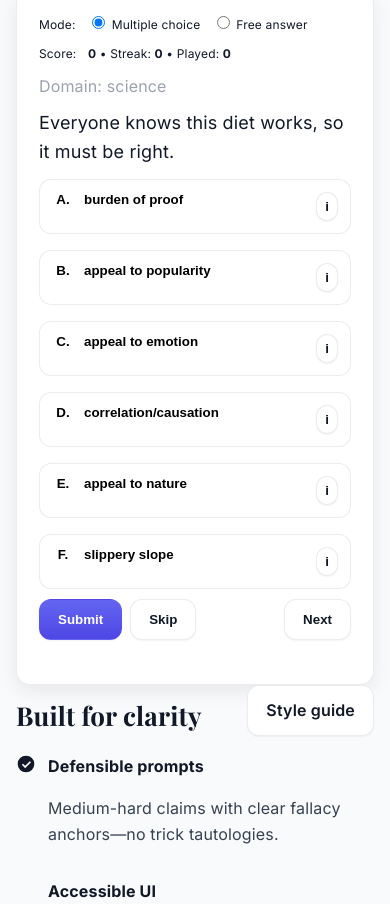
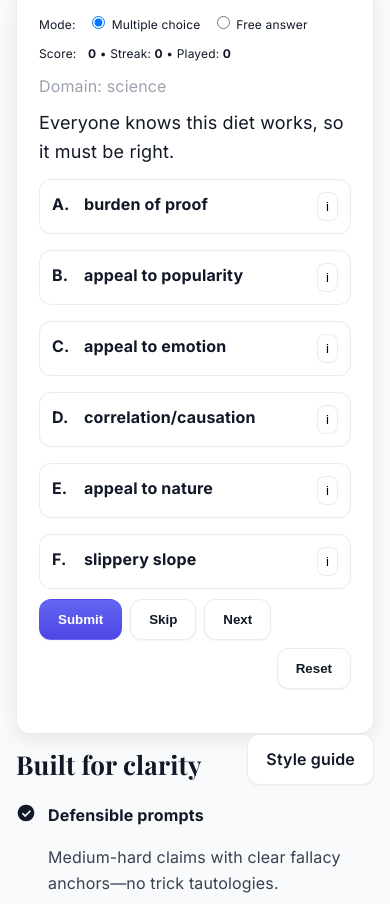
Before and after one commit to itsothmane03-byte/fallacy-trainer-v2, a plain HTML site: page index.html in a window 390 px wide. Shown: the part 1350-2254 px from the top of the page. Drawn offline with nearby package versions, Linux system fonts and the light colour scheme.

Commit message:
Update index.html

```diff
--- a/index.html
+++ b/index.html
@@ -176,6 +176,16 @@
     .opt.active{ outline: 2px solid var(--indigo) }
     .opt.correct{ background: color-mix(in srgb, #10B981 16%, var(--color-card)); border-color: #10B981 }
     .opt.wrong{ background: color-mix(in srgb, #EF4444 16%, var(--color-card)); border-color: #EF4444 }
+    /* info button inside each option row */
+    .info-btn{
+      margin-left:auto;
+      padding:6px 8px;
+      border:1px solid var(--color-border);
+      background:var(--color-card);
+      border-radius:8px;
+      cursor:pointer;
+    }
+
     .helper{font-size:13px; color:var(--color-muted)}
     .toolbar{ display:flex; gap:8px; flex-wrap:wrap; margin-top:10px }
 
@@ -317,7 +327,8 @@
       <div class="toolbar">
         <button id="submit" class="btn primary">Submit</button>
         <button id="skip" class="btn">Skip</button>
-        <button id="next" class="btn" style="margin-left:auto">Next</button>
+        <button id="next" class="btn">Next</button>
+        <button id="reset" class="btn" style="margin-left:auto">Reset</button>
       </div>
 
       <div id="result" class="helper" aria-live="polite" style="min-height:22px"></div>
@@ -459,7 +470,9 @@
         <p class="muted">Made for thoughtful conversations. © 2025</p>
         <div class="social" aria-label="Social links">
           <a class="btn" href="#" aria-label="Twitter">
-            <svg width="18" height="18" viewBox="0 0 24 24" fill="currentColor"><path d="M21 5.2c-.7.3-1.4.5-2.2.6.8-.5 1.4-1.2 1.7-2- .8.5-1.6.8-2.5 1A4 4 0 0 0 12 8c0 .3 0 .6.1.8A11.4 11.4 0 0 1 3 4.8a4 4 0 0 0 1.2 5.3 3.8 3.8 0 0 1-1.8-.5v.1a4 4 0 0 0 3.2 3.9c-.4.1-.8.1-1.2 0a4 4 0 0 0 3.8 2.8A8 8 0 0 1 3 18.6 11.3 11.3 0 0 0 9.1 20c7.4 0 11.5-6.1 11.5-11.4v-.5c.8-.5 1.4-1.2 1.9-2Z"/></svg>
+            <svg width="18" height="18" viewBox="0 0 24 24" fill="currentColor" aria-hidden="true">
+              <path d="M3 3h3.6l5 6.6L17.7 3H21l-7.2 9.2L21 21h-3.6l-5.2-6.9L6.3 21H3l7.6-9.8L3 3z"/>
+            </svg>
           </a>
           <a class="btn" href="#" aria-label="GitHub">
             <svg width="18" height="18" viewBox="0 0 24 24" fill="currentColor"><path d="M12 .5a12 12 0 0 0-3.8 23.4c.6.1.8-.2.8-.6v-2.1c-3.3.7-4-1.6-4-1.6-.6-1.6-1.4-2-1.4-2-1.2-.8.1-.8.1-.8 1.3.1 2 .1 2 .1 1.1 2 3 1.5 3.7 1.2.1-.8.4-1.5.8-1.9-2.6-.3-5.4-1.3-5.4-6a4.6 4.6 0 0 1 1.2-3.3 4.3 4.3 0 0 1 .1-3.2s1-.3 3.2 1.2a11 11 0 0 1 5.8 0c2.2-1.5 3.2-1.2 3.2-1.2.4 1 .3 2 0 3a4.7 4.7 0 0 1 1.2 3.3c0 4.7-2.8 5.7-5.4 6 .5.4.9 1.2.9 2.4v3.6c0 .3.2.7.8.6A12 12 0 0 0 12 .5Z"/></svg>
@@ -524,11 +537,19 @@
        ========================================= */
     (function(){
       const root = document.documentElement;
+      const btn = document.getElementById("themeToggle");
+      const preferred = () =>
+        (window.matchMedia && window.matchMedia("(prefers-color-scheme: dark)").matches)
+          ? "dark" : "light";
+      const apply = (t) => {
+        root.setAttribute("data-theme", t);
+        localStorage.setItem("theme", t);
+        btn.setAttribute("aria-pressed", t==="dark");
+        btn.title = t==="dark" ? "Switch to light theme" : "Switch to dark theme";
+      };
       const saved = localStorage.getItem("theme");
-      if(saved){ root.setAttribute("data-theme", saved); }
-      const btn = document.getElementById("themeToggle");
-      const set = t => { root.setAttribute("data-theme", t); localStorage.setItem("theme", t); btn.setAttribute("aria-pressed", t==="dark"); };
-      btn.addEventListener("click", ()=> set(root.getAttribute("data-theme")==="dark" ? "light" : "dark"));
+      apply(saved || preferred());
+      btn.addEventListener("click", ()=> apply(root.getAttribute("data-theme")==="dark" ? "light" : "dark"));
     })();
 
     /* =========================================
@@ -647,7 +668,7 @@
       // ui refs
       const $claim = $("#claim"), $opts = $("#options"), $free = $("#free"), $ans=$("#answer");
       const $score = $("#score"), $streak = $("#streak"), $played = $("#played"), $res=$("#result"), $dom=$("#domain");
-      const $submit = $("#submit"), $submitFree=$("#submitFree"), $skip=$("#skip"), $next=$("#next");
+      const $submit = $("#submit"), $submitFree=$("#submitFree"), $skip=$("#skip"), $next=$("#next"), $reset=$("#reset");
       const $mode = document.querySelectorAll("input[name='mode']");
 
       // helpers
@@ -730,17 +751,29 @@
         if(mode==="mc"){
           $opts.style.display = "grid";
           $free.style.display = "none";
+
+          // FIXED: option rows (no nested buttons)
+          const select = (el,name)=>{
+            Array.from($opts.children).forEach(x=>x.classList.remove("active"));
+            el.classList.add("active"); picked = name;
+          };
           Q.options.forEach((name,i)=>{
-            const el = document.createElement("button");
-            el.className = "opt"; el.type="button"; el.setAttribute("data-letter", String.fromCharCode(65+i));
-            el.innerHTML = `<strong style="min-width:22px">${String.fromCharCode(65+i)}.</strong> <span style="font-weight:700">${name}</span>
-                            <button type="button" class="btn" style="margin-left:auto;padding:6px 8px" aria-label="Definition">i</button>`;
-            el.addEventListener("click",(e)=>{
-              if(e.target.tagName==="BUTTON" && e.target.textContent==="i"){ alert(name + ": " + (DEF[name]||"")); return; }
-              Array.from($opts.children).forEach(x=>x.classList.remove("active"));
-              el.classList.add("active"); picked = name;
+            const wrap = document.createElement("div");
+            wrap.className = "opt";
+            wrap.setAttribute("role","button");
+            wrap.setAttribute("tabindex","0");
+            wrap.dataset.letter = String.fromCharCode(65+i);
+            wrap.innerHTML = `
+              <strong style="min-width:22px">${String.fromCharCode(65+i)}.</strong>
+              <span style="font-weight:700">${name}</span>
+              <button type="button" class="info-btn" aria-label="Definition for ${name}">i</button>`;
+            wrap.addEventListener("click",(e)=>{ if(e.target.closest(".info-btn")) return; select(wrap,name); });
+            wrap.addEventListener("keydown",(e)=>{ if(e.key==="Enter"||e.key===" "){ e.preventDefault(); select(wrap,name);} });
+            wrap.querySelector(".info-btn").addEventListener("click",(e)=>{
+              e.stopPropagation();
+              alert(name + ": " + (DEF[name] || "No definition yet."));
             });
-            $opts.appendChild(el);
+            $opts.appendChild(wrap);
           });
         } else {
           $opts.style.display = "none";
@@ -782,6 +815,13 @@
       $skip.addEventListener("click", ()=> render(true));
       $next.addEventListener("click", ()=> render());
 
+      // FIXED: Reset button (clears stats + new question)
+      $reset.addEventListener("click", ()=>{
+        S = { score:0, streak:0, played:0, seed:Math.floor(Math.random()*1e9) };
+        localStorage.setItem(storeKey, JSON.stringify(S));
+        render(true);
+      });
+
       // keyboard
       document.addEventListener("keydown",(e)=>{
         const typing = document.activeElement=== $ans;
```
